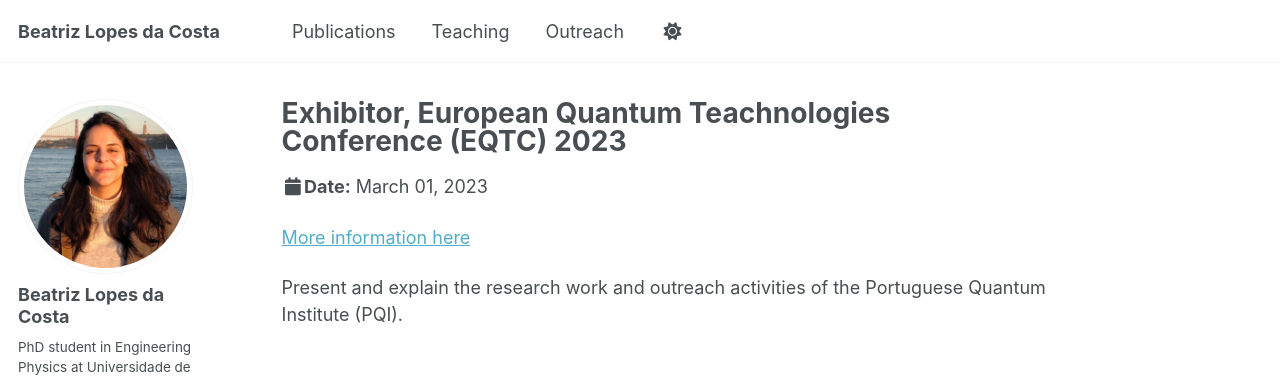
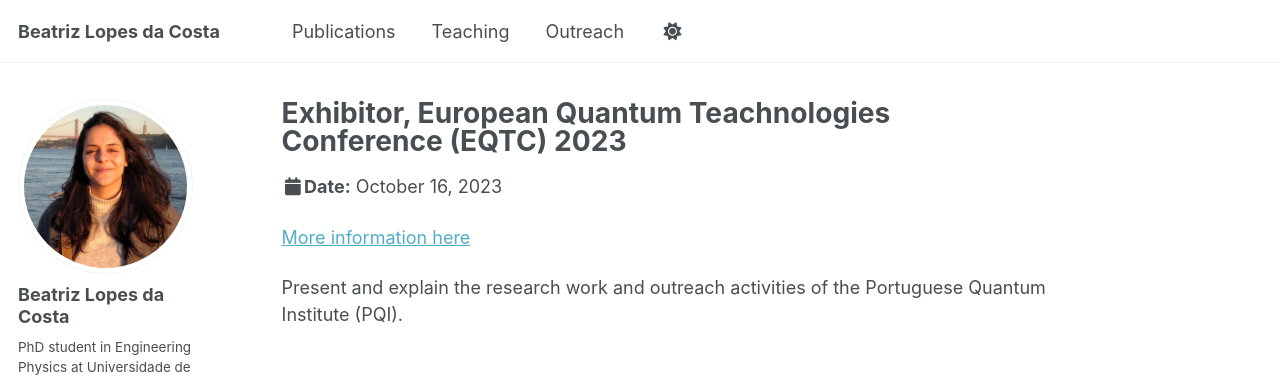
Before and after one commit to beatriz-costa00/beatriz-costa00.github.io, a Jekyll site: the page built from _talks/2012-03-01-talk-1.md, in a window 1280 px wide and 1016 px high. Shown: the top 377 px of the window. Built offline with Jekyll 4.4.1, drawn with Linux system fonts in a browser that asks for light colours; some web fonts are replaced; a script that is not in the unit is left out.

Commit message:
Update talk date to October 16, 2023

```diff
--- a/_talks/2012-03-01-talk-1.md
+++ b/_talks/2012-03-01-talk-1.md
@@ -4,7 +4,7 @@ collection: talks
 type: "Talk"
 permalink: /talks/2012-03-01-talk-1
 venue: "EQTC"
-date: 2023-03-01
+date: 2023-10-16
 location: "Hannover, Germany"
 ---
 
```
